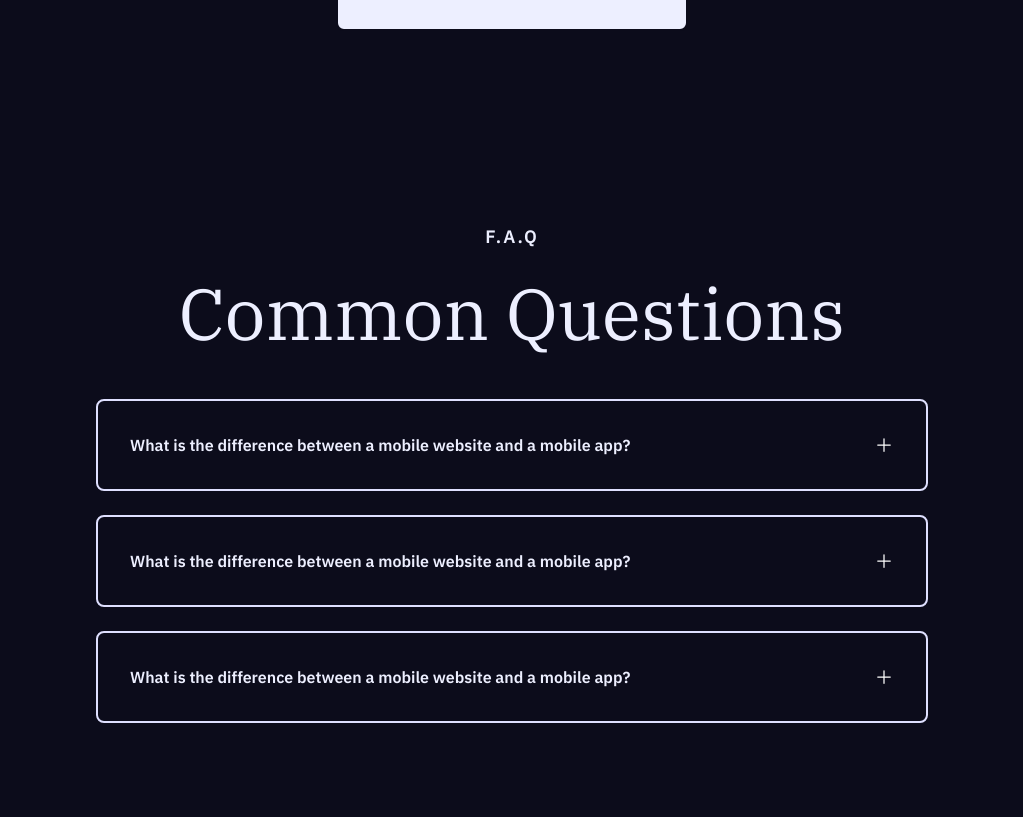
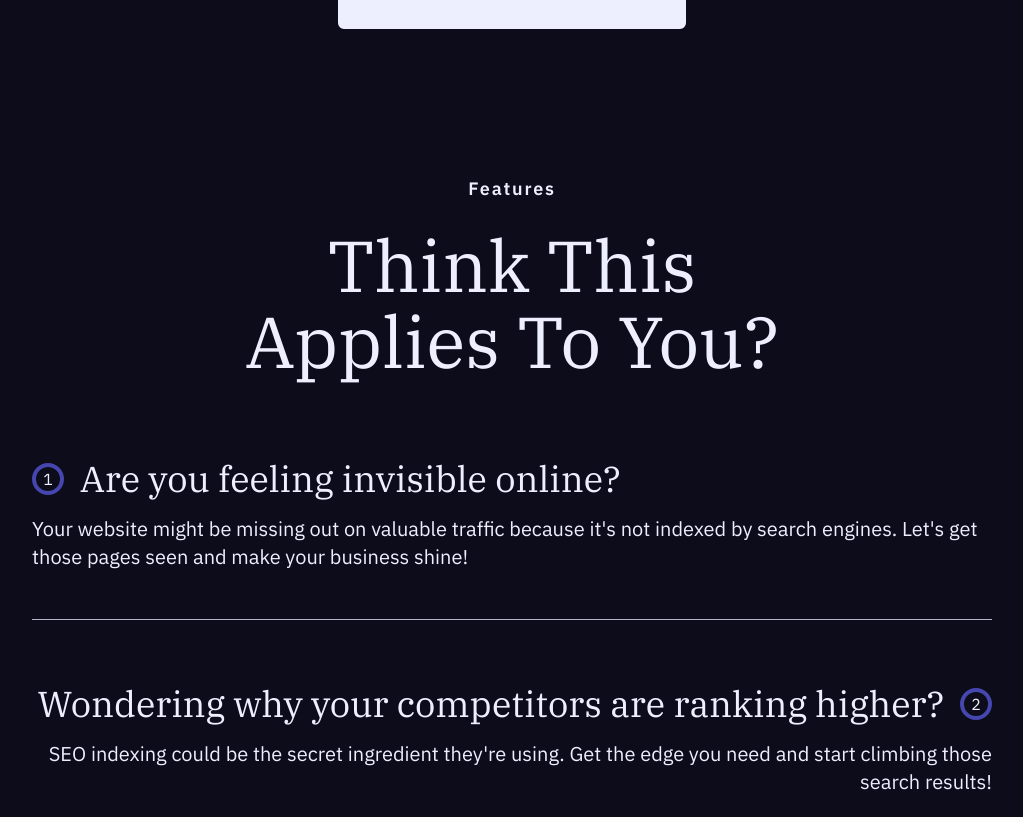
Before and after one commit to okanay/ga-backend-oa-client, a React (Vite) app: page / in a window 1280 px wide. Shown: the part 1980-2797 px from the top of the page, without its empty margins (128-1151 px from the left). Built offline with nearby package versions, Linux system fonts and the light colour scheme.

Commit message:
features - 4

```diff
--- /dev/null
+++ b/src/components/main/index/contact-form/contact-header.tsx
@@ -0,0 +1,16 @@
+export const ContactHeader = () => {
+  return (
+    <div className="flex w-full flex-col items-center justify-center text-center">
+      <h6 className="mb-4 text-xs font-bold tracking-widest text-secondary-950 sm:mb-6 sm:text-lg">
+        Contact Us
+      </h6>
+      <h4 className="mb-6 text-balance text-center font-plexSansSerif text-3xl text-secondary-950 base-phone:text-4xl sm:mb-12 sm:text-6xl sm:leading-[3.75rem] lg:max-w-[42.5rem] lg:text-7xl lg:leading-[4.75rem]">
+        Share Your Thoughts With Us
+      </h4>
+      <h5 className="max-w-[340px] text-balance text-center text-sm leading-5 tracking-wider text-secondary-800 base-phone:text-sm sm:max-w-[560px] sm:text-xl sm:leading-[1.4rem] lg:max-w-[55rem] lg:text-2xl lg:leading-[1.85rem]">
+        We are always open to hear from you. Please feel free to share your
+        thoughts with us.
+      </h5>
+    </div>
+  );
+};
--- /dev/null
+++ b/src/components/main/index/contact-form/index.tsx
@@ -0,0 +1,9 @@
+import { ContactHeader } from "@/components/main/index/contact-form/contact-header.tsx";
+
+export const ContactForm = () => {
+  return (
+    <section className="flex w-full items-start justify-center bg-flower-50 px-8 py-12 sm:py-24">
+      <ContactHeader />
+    </section>
+  );
+};
--- a/src/components/main/index/faq-section/faq.tsx
+++ b/src/components/main/index/faq-section/faq.tsx
@@ -10,7 +10,7 @@ export const Faq = () => {
   const { selectedFaq, handleFaqOnClick } = useFaq();
 
   return (
-    <div className="container mx-auto max-w-4xl px-8">
+    <div className="container mx-auto max-w-[64rem] px-8">
       <div className="space-y-6">
         {FaqData.map((faq, index) => (
           <div
--- a/src/components/main/index/faq-section/index.tsx
+++ b/src/components/main/index/faq-section/index.tsx
@@ -3,7 +3,7 @@ import { Faq } from "@/components/main/index/faq-section/faq.tsx";
 
 export const FaqSection = () => {
   return (
-    <section className="h-full w-full space-y-12 bg-ebony-950 py-12 sm:py-24">
+    <section className="h-full w-full space-y-12 bg-ebony-950 pb-16 sm:pb-32">
       <FaqHeader />
       <Faq />
     </section>
--- a/src/components/main/index/feature-section/feature-header.tsx
+++ b/src/components/main/index/feature-section/feature-header.tsx
@@ -1,10 +1,10 @@
 export const FeatureHeader = () => {
   return (
     <div className="flex w-full flex-col items-center justify-center text-center">
-      <h6 className="mb-4 text-xs font-bold tracking-widest text-secondary-950 sm:mb-6 sm:text-lg">
+      <h6 className="mb-4 text-xs font-bold tracking-widest text-flower-50 sm:mb-6 sm:text-lg">
         Features
       </h6>
-      <h4 className="text-balance text-center font-plexSansSerif text-3xl text-secondary-950 base-phone:text-4xl sm:text-6xl sm:leading-[3.75rem] lg:max-w-[42.5rem] lg:text-7xl lg:leading-[4.75rem]">
+      <h4 className="text-balance text-center font-plexSansSerif text-3xl text-flower-50 base-phone:text-4xl sm:text-6xl sm:leading-[3.75rem] lg:max-w-[42.5rem] lg:text-7xl lg:leading-[4.75rem]">
         Think This Applies To You?
       </h4>
     </div>
--- a/src/components/main/index/feature-section/feature-item-divide.tsx
+++ b/src/components/main/index/feature-section/feature-item-divide.tsx
@@ -15,7 +15,7 @@ export const FeatureItemDivide: Props = ({ isInView }) => {
         duration: 0.45,
         delay: 0.05,
       }}
-      className={`h-[2px] w-full bg-secondary-700`}
+      className={`h-[1px] w-full bg-flower-50`}
     />
   );
 };
--- a/src/components/main/index/feature-section/feature-item-index.tsx
+++ b/src/components/main/index/feature-section/feature-item-index.tsx
@@ -14,7 +14,7 @@ export const FeatureItemIndex = ({
       style={{
         order,
       }}
-      className={`relative flex size-6 flex-shrink-0 items-center justify-center overflow-hidden rounded-full border-2 border-secondary-700 text-xs sm:size-8 sm:text-base `}
+      className={`relative flex size-6 flex-shrink-0 items-center justify-center overflow-hidden rounded-full border-4 border-secondary-700 text-xs sm:size-8 sm:text-base `}
     >
       <span>{children}</span>
       <m.div
--- a/src/components/main/index/feature-section/feature-item-wrapper.tsx
+++ b/src/components/main/index/feature-section/feature-item-wrapper.tsx
@@ -20,7 +20,10 @@ export const FeatureItemWrapper: Props = ({
         ease: "easeIn",
         duration: 0.45,
       }}
-      className={twMerge(className, "mb-8 flex flex-col space-y-4 sm:mb-12")}
+      className={twMerge(
+        className,
+        "mb-8 flex flex-col space-y-4 text-flower-50 sm:mb-12"
+      )}
     >
       {children}
     </m.div>
--- a/src/components/main/index/feature-section/index.tsx
+++ b/src/components/main/index/feature-section/index.tsx
@@ -4,12 +4,14 @@ import { FeatureItem } from "@/components/main/index/feature-section/feature-ite
 
 export const FeatureSection = () => {
   return (
-    <section className="relative mx-auto max-w-6xl space-y-12 bg-flower-50 px-4 py-12 sm:px-16 sm:py-24">
-      <FeatureHeader />
-      <div className={"flex w-full flex-col text-ebony-950"}>
-        {featuresData.map((feature, index) => (
-          <FeatureItem key={feature.header} {...feature} index={index} />
-        ))}
+    <section className={"bg-ebony-950 "}>
+      <div className="relative mx-auto max-w-[64rem] space-y-12 px-8 pb-24 pt-12">
+        <FeatureHeader />
+        <div className={"flex w-full flex-col text-ebony-950"}>
+          {featuresData.map((feature, index) => (
+            <FeatureItem key={feature.header} {...feature} index={index} />
+          ))}
+        </div>
       </div>
     </section>
   );
--- a/src/constants/faq/data.ts
+++ b/src/constants/faq/data.ts
@@ -1,20 +1,37 @@
 export const FaqData = [
   {
-    question:
-      "What is the difference between a mobile website and a mobile app?",
+    question: "How do I get my website on Google?",
     answer:
-      "A mobile website is similar to any other website in that it consists of browser-based HTML pages that are linked together and accessed over the Internet (for mobile typically WiFi or 3G or 4G networks). The obvious characteristic that distinguishes a mobile website from a standard website is the fact that it is designed for the smaller handheld display and touch-screen interface.",
+      "Submit your site's URL to Google Search Console and let their web crawlers do the rest. ***Site İsmi*** can automate this process for you.",
   },
   {
-    question:
-      "What is the difference between a mobile website and a mobile app?",
+    question: "How do I get Google to crawl my site?",
     answer:
-      "A mobile website is similar to any other website in that it consists of browser-based HTML pages that are linked together and accessed over the Internet (for mobile typically WiFi or 3G or 4G networks). The obvious characteristic that distinguishes a mobile website from a standard website is the fact that it is designed for the smaller handheld display and touch-screen interface.",
+      "Submit a sitemap of your site to Google Search Console. This helps their crawlers find and index your pages. ***Site İsmi*** can check for sitemap errors.",
   },
   {
-    question:
-      "What is the difference between a mobile website and a mobile app?",
+    question: "My site was crawled but not indexed. What's wrong?",
     answer:
-      "A mobile website is similar to any other website in that it consists of browser-based HTML pages that are linked together and accessed over the Internet (for mobile typically WiFi or 3G or 4G networks). The obvious characteristic that distinguishes a mobile website from a standard website is the fact that it is designed for the smaller handheld display and touch-screen interface.",
+      "This could be due to problems with site structure, content quality, or technical issues. ***Site İsmi*** can help you resubmit pages in bulk.",
   },
+  {
+    question: "What does 'discovered currently not indexed' mean?",
+    answer:
+      "Google found your site but hasn't added it to their index yet. ***Site İsmi*** can help you address potential issues and resubmit pages.",
+  },
+  {
+    question: "What is search engine indexing?",
+    answer:
+      "It's the process of adding web pages to a search engine's database so they can appear in search results. ***Site İsmi*** can help speed up indexing.",
+  },
+  // {
+  //   question: "How do I remove my site from Google?",
+  //   answer:
+  //     "Request a removal through Google Search Console. ***Site İsmi*** can assist with this process.",
+  // },
+  // {
+  //   question: "My page was crawled but not indexed. What can I do?",
+  //   answer:
+  //     "Use ***Site İsmi*** to resubmit your pages and increase the chance of indexing.",
+  // },
 ] as const;
--- a/src/pages/(main)/page.tsx
+++ b/src/pages/(main)/page.tsx
@@ -2,14 +2,16 @@ import { HeroSection } from "@/components/main/index/hero-section";
 import { PriceSection } from "@/components/main/index/price-section";
 import { FaqSection } from "@/components/main/index/faq-section";
 import { FeatureSection } from "@/components/main/index/feature-section";
+import { ContactForm } from "@/components/main/index/contact-form";
 
 export const MainPage = () => {
   return (
     <main className={"bg-flower-50"}>
       <HeroSection />
       <PriceSection />
+      <FeatureSection />
       <FaqSection />
-      <FeatureSection />
+      <ContactForm />
     </main>
   );
 };
```
